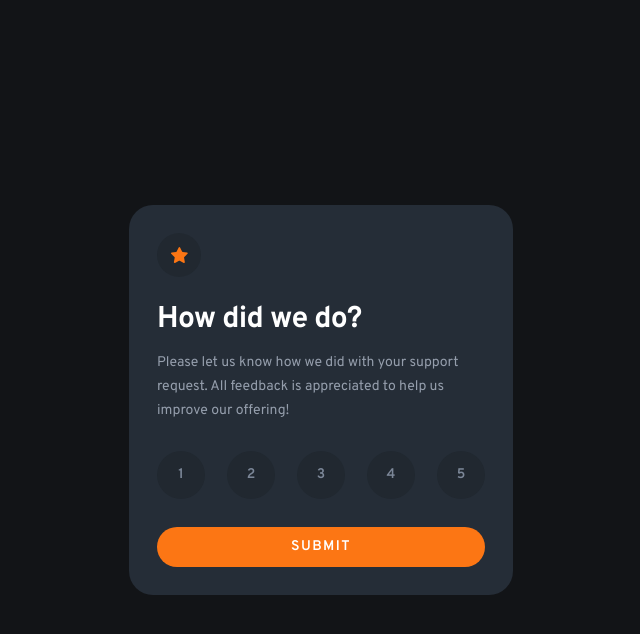
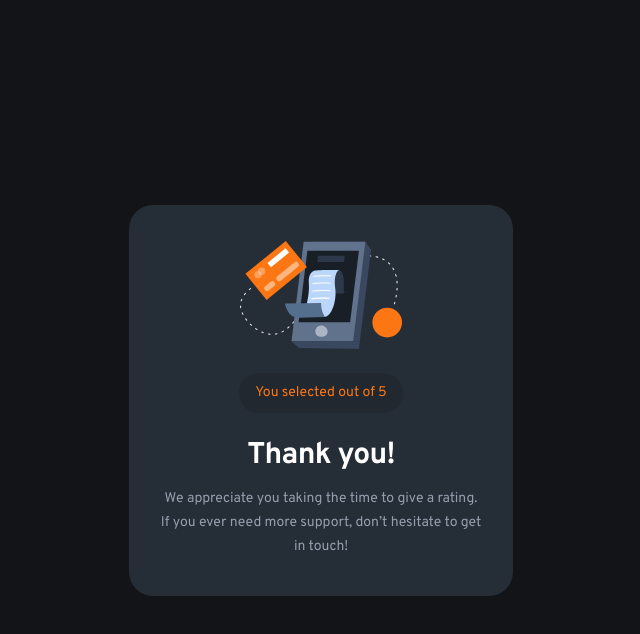
Before and after one commit to DeraTheOz/Interactive-Rating-Component-v1, a React (Vite) app: page / in a window 1280 px wide. Both pictures are taken after a click on the button "SUBMIT". Shown: the top 634 px of the page, without its empty margins (319-959 px from the left). Built offline with nearby package versions, Linux system fonts and the light colour scheme.

Commit message:
feat: add active class on click, render result on button click

```diff
--- a/src/App.jsx
+++ b/src/App.jsx
@@ -1,56 +1,78 @@
 import { useState } from 'react';
 
 function App() {
-    const [selectedRate, setSelectedRate] = useState(null);
+    const [curClicked, setCurClicked] = useState(null);
+    const [isClicked, setisClicked] = useState(false);
 
-    function handleSelectedRate(num) {
-        setSelectedRate(num);
+    const rateData = Array.from({ length: 5 }, (_, i) => i + 1);
+
+    function handleCurClicked(num) {
+        setCurClicked(num);
+    }
+
+    function handleShowResult() {
+        setisClicked(true);
+
+        setTimeout(() => {
+            setisClicked(false);
+            setCurClicked(null);
+        }, 3000);
     }
 
     return (
         <main>
             <Rating
-                selectedRate={selectedRate}
-                onSelectRate={handleSelectedRate}
+                isClicked={isClicked}
+                rateData={rateData}
+                curClicked={curClicked}
+                onCurClicked={handleCurClicked}
+                onShowResult={handleShowResult}
             />
-            <Result />
+
+            {isClicked && (
+                <Result
+                    isClicked={isClicked}
+                    rateData={rateData}
+                    curClicked={curClicked}
+                />
+            )}
         </main>
     );
 }
 
-function Rating({ selectedRate, onSelectRate }) {
-    const [isClicked, setIsClicked] = useState(false);
-    const [curClicked, setCurClicked] = useState(null);
+function Rating({
+    isClicked,
+    rateData,
+    curClicked,
+    onCurClicked,
+    onShowResult
+}) {
 
-    const selected = curClicked;
-
-    function handleIsClicked(value) {
-        // const clicked = value === curClicked;
-
-        setCurClicked(value);
-
-        // setIsClicked((clicked) => !clicked);
-        // if (!isClicked) return;
-    }
-    console.log(selected);
 
     return (
-        <div className="hidde flex flex-col max-w-sm p-7 rounded-3xl bg-dark-blue">
+        <div
+            className={`${
+                isClicked ? 'hidden' : 'flex'
+            } flex-col max-w-sm p-7 rounded-3xl bg-dark-blue transition-display duration-500 ease-in-out`}>
             <span className="flex items-center justify-center w-11 h-11 rounded-full bg-very-dark-blue-gradient">
                 <img src="images/icon-star.svg" alt="Icon Star" />
             </span>
             <h1 className="header">How did we do?</h1>
-            <p className="">
+            <p>
                 Please let us know how we did with your support request. All
                 feedback is appreciated to help us improve our offering!
             </p>
 
             <ul className="flex justify-between items-center gap-1.5 text-medium-grey text-center font-semibold py-1 my-6">
-                {Array.from({ length: 5 }, (_, i) => i + 1).map((num, i) => (
+                {rateData.map((num) => (
                     <li
-                        className="rating"
+                        className={`rating ${
+                            curClicked === num ? 'active' : ''
+                        }`}
                         key={num}
-                        onClick={(e) => setCurClicked(e.target)}>
+                        onClick={(e) =>
+                            onCurClicked(Number(e.target.textContent))
+                        }>
                         {num}
                     </li>
                 ))}
@@ -59,23 +81,27 @@ function Rating({ selectedRate, onSelectRate }) {
             <button
                 className="font-semibold uppercase text-center text-white tracking-widest bg-orange min-w-full
                 py-3 px-6 rounded-full transition-all duration-300 ease-in-out hover:text-orange
-                active:text-orange hover:bg-white active:bg-white focus:outline-none">
+                active:text-orange hover:bg-white active:bg-white focus:outline-none"
+                onClick={onShowResult}>
                 Submit
             </button>
         </div>
     );
 }
 
-function Result() {
+function Result({ isClicked, rateData, curClicked }) {
     return (
-        <div className="hidden flex flex-col items-center justify-center max-w-sm min-h-[25.563rem] p-7 rounded-3xl bg-dark-blue">
+        <div
+            className={`${
+                isClicked ? 'flex' : 'hidden'
+            } flex-col items-center justify-center max-w-sm min-h-[24.438rem] p-7 rounded-3xl poin bg-dark-blue transition-display duration-500 ease-in-out`}>
             <img
                 src="images/illustration-thank-you.svg"
                 alt="Thank you Illustration"
                 className="success-image"
             />
             <p className="text-orange bg-very-dark-blue-gradient py-2 px-4 mt-6 rounded-full">
-                You selected X out of X
+                You selected {curClicked} out of {rateData.length}
             </p>
             <h1 className="header">Thank you!</h1>
             <p className="text-center">
```
